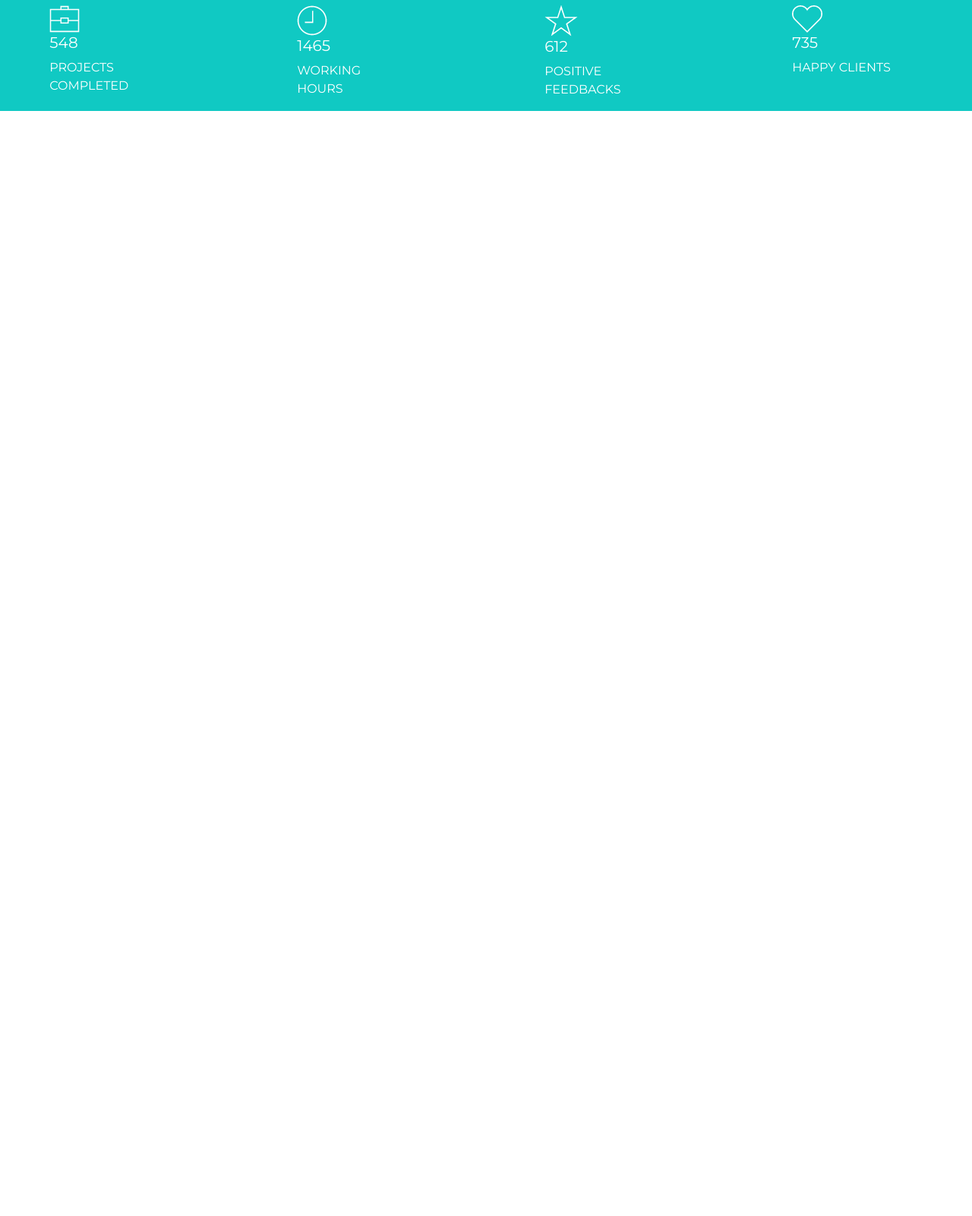
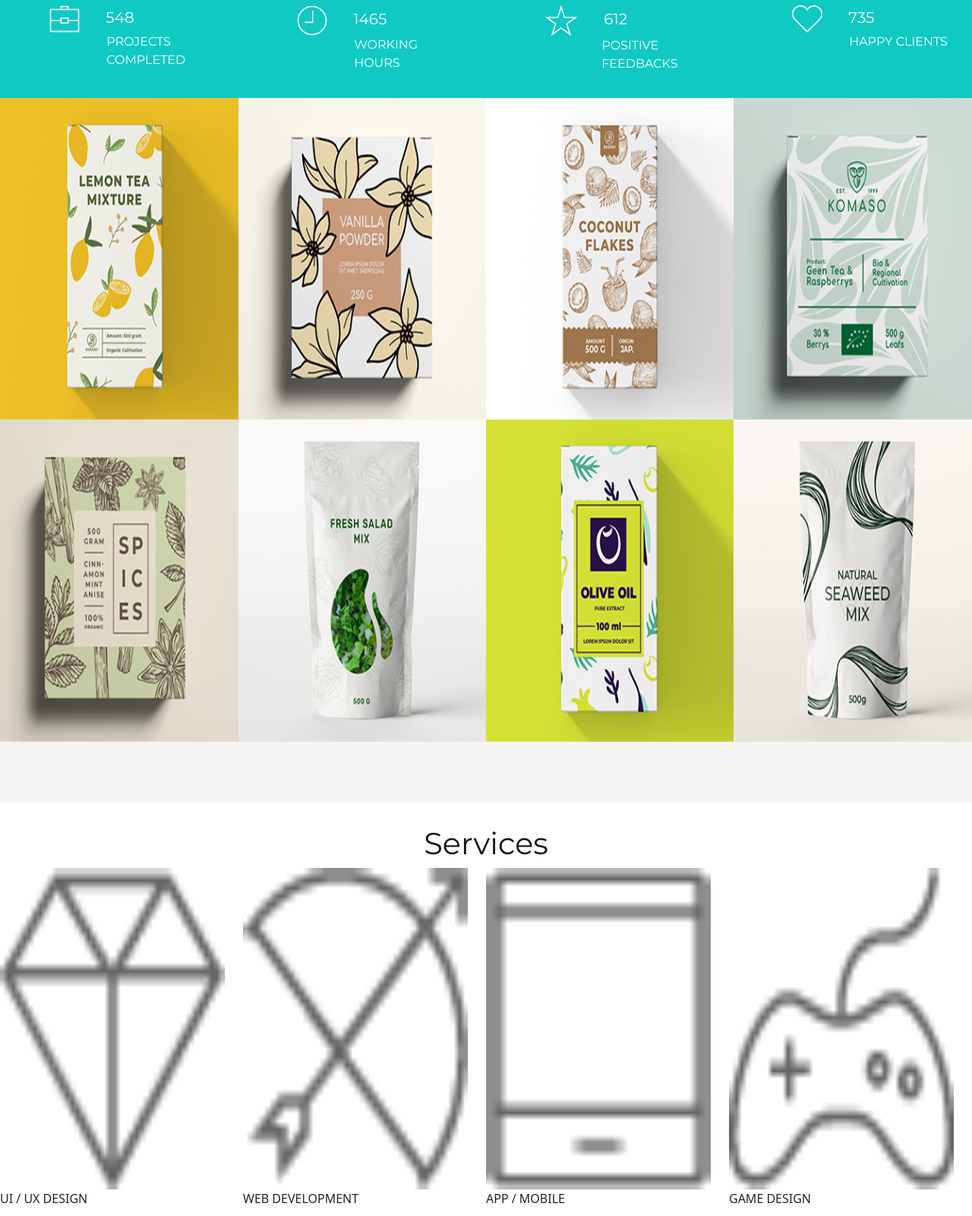
Before and after one commit to 224jfarrell/website__recreation, a plain HTML site: page index.html in a window 1280 px wide. Shown: the part 2080-3680 px from the top of the page at 76% size. Drawn offline with nearby package versions, Linux system fonts and the light colour scheme.

Commit message:
commit sanjuuichi

```diff
--- a/index.html
+++ b/index.html
@@ -61,64 +61,105 @@
     </div>
     <div class="row blue">
         <div class="inl not-full">
-            <img src="images/icons/icon-01.png" alt="">
-                <h5 class="stat">548</h5>
-                <p class="stat">PROJECTS COMPLETED</p>
+            <img src="images/icons/icon-01.png" alt="" class="inl">
+                <h5 class="stat stath inl">548</h5>
+                <p class="stat statp">PROJECTS COMPLETED</p>
             </img>
         </div>
         <div class="inl not-full">
-            <img src="images/icons/icon-02.png" alt="">
-                <h5 class="stat">1465</h5>
-                <p class="stat">WORKING HOURS</p>
+            <img src="images/icons/icon-02.png" alt="" class="inl">
+                <h5 class="stat stath inl">1465</h5>
+                <p class="stat statp">WORKING HOURS</p>
             </img>
         </div>
         <div class="inl not-full">
-            <img src="images/icons/icon-03.png" alt="">
-                <h5 class="stat">612</h5>
-                <p class="stat">POSITIVE FEEDBACKS</p>
+            <img src="images/icons/icon-03.png" alt="" class="inl">
+                <h5 class="stat stath inl">612</h5>
+                <p class="stat statp">POSITIVE FEEDBACKS</p>
             </img>
         </div>
         <div class="inl not-full">
-            <img src="images/icons/icon-04.png" alt="">
-                <h5 class="stat">735</h5>
-                <p class="stat">HAPPY CLIENTS</p>
+            <img src="images/icons/icon-04.png" alt="" class="inl">
+                <h5 class="stat stath inl">735</h5>
+                <p class="stat statp">HAPPY CLIENTS</p>
             </img>
         </div>
     </div>
-    <div class="row">
+    <div class="row product-line">
         <div class="col col-xxl-3">
-            <img src="" alt="">
+            <img src="images/Package_Design_Lemon_Tea_fabian_krotzer_Frame.png" alt="">
         </div>
         <div class="col col-xxl-3">
-            <img src="" alt="">
+            <img src="images/Package_Design_Vanilla_Powder_fabian_krotzer_Frame.png" alt="">
         </div>
         <div class="col col-xxl-3">
-            <img src="" alt="">
+            <img src="images/Package_Design_Coconut_fabian_krotzer_Frame.png" alt="">
         </div>
         <div class="col col-xxl-3">
-            <img src="" alt="">
+            <img src="images/Package_Design_Komaso_fabian_krotzer_Frame.png" alt="">
         </div>
     </div>
-    <div class="row">
+    <div class="row product-line">
         <div class="col col-xxl-3">
-            <img src="" alt="">
+            <img src="images/Package_Design_Spices_fabian_krotzer_Frame.png" alt="">
         </div>
         <div class="col col-xxl-3">
-            <img src="" alt="">
+            <img src="images/Package_Design_Salad_fabian_krotzer_Frame.png" alt="" class="hover">
         </div>
         <div class="col col-xxl-3">
-            <img src="" alt="">
+            <img src="images/Package_Design_Olive_Oil_fabian_krotzer_Frame.png" alt="">
         </div>
         <div class="col col-xxl-3">
-            <img src="" alt="">
+            <img src="images/Package_Design_Seaweed_fabian_krotzer_Frame.png" alt="">
         </div>
     </div>
-    <div id="screen2" class="screen">
-        <div class="col col-xxl-6" id="half-1-2"></div>
-        <div class="col col-xxl-6" id="half-2-2"></div>
-    </div>
-    <div id="screen3" class="screen">
-
+    <div class="row" id="filler"></div>
+    <div class="row">
+        <h1 class="content-header mx-auto text-center" id="serviceText">Services</h1>
+        <div class="row serviceImg">
+            <div class="col col-xxl-3">
+                <img src="images/icons/icon-05.png" alt="">
+                <p class="serviceHeader">UI / UX DESIGN</p>
+                <p class="serviceContent"></p>
+            </div>
+            <div class="col col-xxl-3">
+                <img src="images/icons/icon-06.png" alt="">
+                <p class="serviceHeader">WEB DEVELOPMENT</p>
+                <p class="serviceContent"></p>
+            </div>
+            <div class="col col-xxl-3">
+                <img src="images/icons/icon-07.png" alt="">
+                <p class="serviceHeader">APP / MOBILE</p>
+                <p class="serviceContent"></p>
+            </div>
+            <div class="col col-xxl-3">
+                <img src="images/icons/icon-08.png" alt="">
+                <p class="serviceHeader">GAME DESIGN</p>
+                <p class="serviceContent"></p>
+            </div>
+        </div>
+        <div class="row serviceImg">
+            <div class="col col-xxl-3">
+                <img src="images/icons/icon-09.png" alt="">
+                <p class="serviceHeader">SEO / MARKETING</p>
+                <p class="serviceContent"></p>
+            </div>
+            <div class="col col-xxl-3">
+                <img src="images/icons/icon-10.png" alt="">
+                <p class="serviceHeader">PHOTOGRAPHY</p>
+                <p class="serviceContent"></p>
+            </div>
+            <div class="col col-xxl-3">
+                <img src="images/icons/icon-11.png" alt="">
+                <p class="serviceHeader">GRAPHIC DESIGN</p>
+                <p class="serviceContent"></p>
+            </div>
+            <div class="col col-xxl-3">
+                <img src="images/icons/icon-12.png" alt="">
+                <p class="serviceHeader">ILLUSTRATIONS</p>
+                <p class="serviceContent"></p>
+            </div>
+        </div>
     </div>
 </body>
 </html>
--- a/style.css
+++ b/style.css
@@ -7,6 +7,11 @@
 
 h5{
     line-height: 1.3 !important;
+}
+
+.col-xxl-3>img {
+    width:100%;
+    height: 423.52px;
 }
 
 .screen{
@@ -72,15 +77,35 @@ h5{
 
 .not-full {
     width: 20% !important;
-    margin: 2.5% 0 0 5% !important;
+    margin: 2.5% 0 1.25% 5% !important;
 }
 
 .stat {
     font-family: "Montserrat", sans-serif;
     color: white;
     width: 60%;
-    margin-right: 0 !important;
-    margin-left: 0 !important;
+}
+
+.stath {
+    margin-left: 30px;
+}
+
+.statp {
+    margin-left: 75px;
+}
+
+.product-line {
+    height: 423.52px;
+}
+
+.product-line>.col-xxl-3 {
+    padding: 0 !important;
+}
+
+.hover:hover {
+    filter: brightness(50%);
+    transition-duration: .75s;
+    transition-timing-function: forwards;
 }
 
 #half-screen-1a {
@@ -114,3 +139,12 @@ h5{
     background-image: url('images/aidan-hancock-8RU4OuA6Yug-unsplash.png');
     background-size:cover;
 }
+
+#filler {
+    background-color: #F5f5f5;
+    height:80px;
+}
+
+#serviceText {
+    margin-top: 30px;
+}
```
Also changed, not shown: images/Package_Design_Vanilla_Powder_fabian_krotzer_Frame.png (added).
